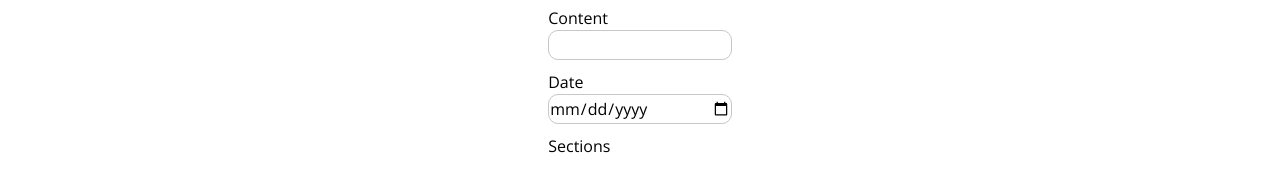
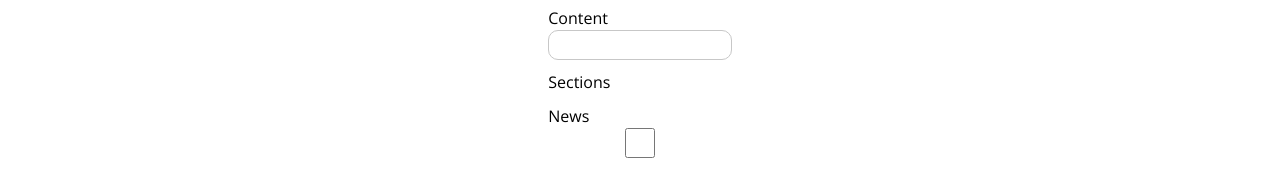
Before and after one commit to dailybruin/woof, a Next.js app: page /new in a window 1280 px wide. Shown: the part 148-320 px from the top of the page. Built offline with nearby package versions, Linux system fonts and the light colour scheme.

Commit message:
User no longer chooses date when creating/updating article. It will automatically be done.

```diff
--- a/components/Form.tsx
+++ b/components/Form.tsx
@@ -6,8 +6,8 @@ import { TAGS } from '@/constants';
 interface FormData {
   title: string;
   content: string;
-//   created_date: Date;
-//   updated_date: Date;
+  //   created_date: Date;
+  updated_date: Date;
   sections: string[];
   quick_link: boolean;
   image_url: string;
@@ -34,15 +34,9 @@ const Form = ({ formId, articleForm, forNewArticle = true }: Props) => {
   const [message, setMessage] = useState('');
 
   const [form, setForm] = useState<FormData>({
-    // created_date: articleForm.created_date,
-    // updated_date: articleForm.updated_date,
-    // content: articleForm.content,
-    // image_url: articleForm.image_url,
     title: articleForm.title,
     content: articleForm.content,
-    // TODO
-    // created_date: new Date(),
-    // updated_date: new Date(),
+    updated_date: new Date(),
     sections: articleForm.sections,
     quick_link: false,
     image_url: articleForm.image_url,
@@ -155,16 +149,6 @@ const Form = ({ formId, articleForm, forNewArticle = true }: Props) => {
           required
         />
 
-        <label htmlFor="date">Date</label>
-        <input
-          type="date"
-          name="created_date"
-          value={Date.now()}
-          onChange={handleChange}
-        />
-
-        {/* tags sections*/}
-
         <label htmlFor="sections">Sections</label>
         {TAGS.map((tag, index) => (
           <div key={index}>
--- a/pages/[id]/edit.tsx
+++ b/pages/[id]/edit.tsx
@@ -24,7 +24,7 @@ const EditArticle = () => {
     title: article.title,
     content: article.content,
     created_date: article.created_date,
-    updated_date: article.updated_date,
+    updated_date: new Date(),
     image_url: article.image_url,
     quick_link: article.quick_link,
     // TODO
--- a/pages/index.tsx
+++ b/pages/index.tsx
@@ -27,6 +27,12 @@ const Index = ({ articles }: Props) => {
                 </p>
                 <p className="sections">
                   Sections: {article.sections.join(', ')}
+                </p>
+                <p className="created_date">
+                  Created date: {article.created_date.toLocaleString()}
+                </p>
+                <p className="updated_date">
+                  Updated date: {article.updated_date.toLocaleString()}
                 </p>
 
                 <div className="btn-container">
```
